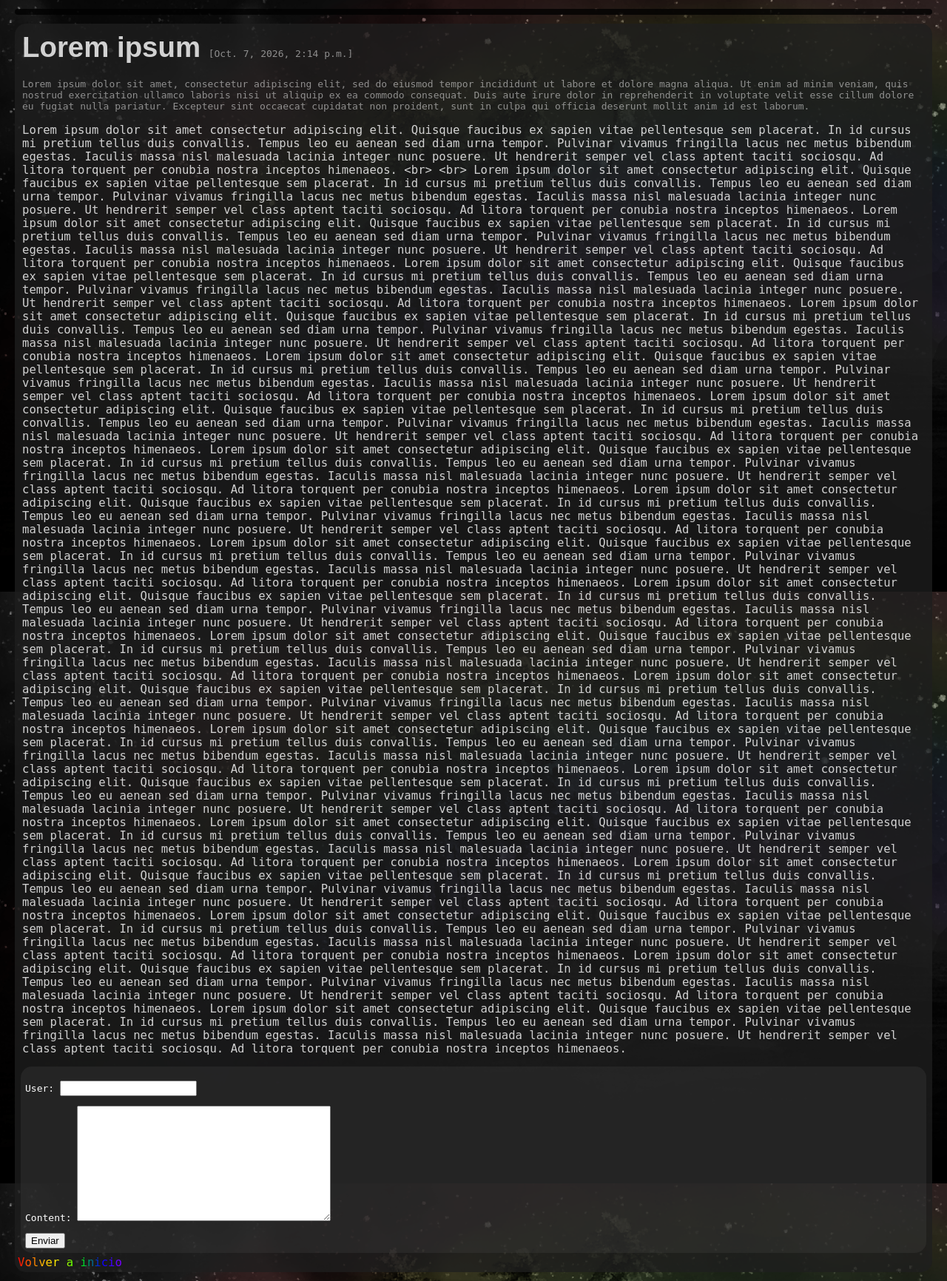
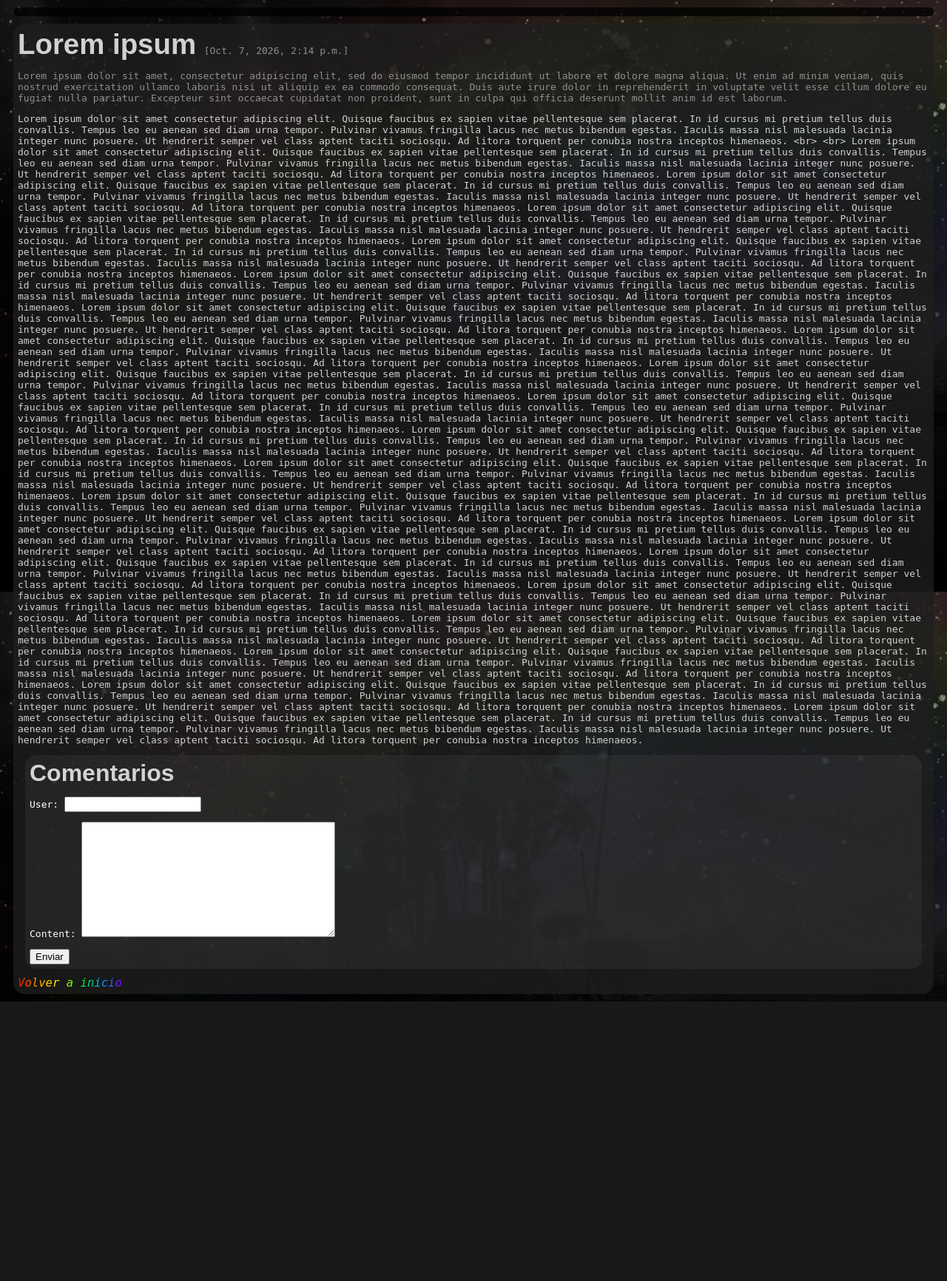
Before and after one commit to DanteRodriguezHola/Botolog, a Django app: a page that uses Website/_Blog/templates/_Blog/base.html in a window 1280 px wide. Shown: the whole page at 74% size. After the commit the page ends 1354 px from the top, so only its background shows below. Run offline with Django 5.2, Linux system fonts and the light colour scheme; data comes from the database, SQL or seed files in the repository; both versions use the stored data as it was after the commit.

Commit message:
Mejorando las clases del css

```diff
--- a/Website/_Blog/static/style.css
+++ b/Website/_Blog/static/style.css
@@ -1,5 +1,5 @@
 html {
-    background-image: url('background.png');
+    background-image: url('images/background.png');
     background-position: center;
     background-attachment: fixed;
     background-size: cover;
@@ -8,63 +8,25 @@
     color: #ffffff;
 }
 
-.container-navegation {
-    padding: 4px;
+.basket {
+    padding: 6px;
 
-    margin: 12px;
+    margin: 10px;
 
     border: 6px;
     border-radius: 15px;
+}
 
+.basket.navegation {
     background-color: #000000c4;
 }
 
-.container-posts {
-    padding: 4px;
-
-    margin: 12px;
-
-    border: 6px;
-    border-radius: 15px;
-
+.basket.posts {
     background-color: #1f1f1fc4;
 }
 
-.container-comments {
-    padding: 6px;
-
-    margin: 4px;
-
-    border: 6px;
-    border-radius: 15px;
-
+.basket.comments {
     background-color: #4c4c4c3c;
-}
-
-header, summary, main {
-    margin: 6px;
-}
-
-.highlight {
-    opacity: 0.8;
-}
-
-.highlight.heading {
-    font-family: sans-serif;
-
-    display: inline;
-}
-
-h1.highlight.heading {
-    font-size: 2.4em;
-}
-
-h2.highlight.heading {
-    font-size: 2em;
-}
-
-.highlight.content {
-    font-size: 1.2em;
 }
 
 .highlight.comment {
@@ -73,26 +35,45 @@
     font-size: 1.2em;
 }
 
-.overshadow {
+.highlight-text {
+    opacity: 0.8;
+}
+
+.overshadow-text {
     opacity: 0.5;
 }
 
-.overshadow.date {
-    display: inline-block;
+.heading {
+    display: inline;
 
-    font-size: 1em;
+    font-family: sans-serif;
 }
 
-.overshadow.drophead {
+h1.heading {
+    font-size: 2.4em;
+}
+
+h2.heading {
+    font-size: 2em;
+}
+
+.date {
+    font-size: 1em;
+
+    display: inline;
+}
+
+.drophead {
     font-size: 1em;
 }
 
 a {
-    background: linear-gradient(to right, #ff0000, #ffa500, #ffff00, #00ff00, #0000ff, #8000ff);
+    background: linear-gradient(to right, #ff0000, #ffa500, #ffff00, #00ff00, #00a5ff, #8000ff);
     -webkit-background-clip: text;
     -webkit-text-fill-color: transparent;
 
     font-size: 1.2em;
+    font-style: oblique;
 }
 
 strong {
--- a/Website/_Blog/templates/_Blog/base.html
+++ b/Website/_Blog/templates/_Blog/base.html
@@ -22,7 +22,7 @@
 
     <body>
 
-        <nav class = 'container-navegation'>
+        <nav class = 'basket navegation'>
 
             {% block navegation %}
 
@@ -30,7 +30,7 @@
 
         </nav>
 
-        <div class = 'container-posts'>
+        <div class = 'basket posts'>
 
             {% block content %}
 
--- a/Website/_Blog/templates/_Blog/detail.html
+++ b/Website/_Blog/templates/_Blog/detail.html
@@ -10,13 +10,13 @@
 
     <header>
 
-        <h1 class = 'highlight heading'>
+        <h1 class = 'highlight-text heading'>
 
             {{ post.heading }}
 
         </h1>
 
-        <p class = 'overshadow date'>
+        <p class = 'overshadow-text date'>
 
             [{{ post.date }}]
 
@@ -26,7 +26,7 @@
 
     <summary>
 
-        <p class = 'overshadow drophead'>
+        <p class = 'overshadow-text drophead'>
 
             {{ post.drophead }}
 
@@ -36,7 +36,7 @@
 
     <main>
 
-        <p class = 'highlight content'>
+        <p class = 'highlight-text'>
 
             {{ post.content }}
 
@@ -44,7 +44,13 @@
 
     </main>
 
-    <aside class = 'container-comments'>
+    <aside class = 'basket comments'>
+
+        <h2 class = 'highlight-text heading'>
+
+            Comentarios
+
+        </h2>
 
         <form method = 'post'
         Waction = '.'>
--- a/Website/_Blog/templates/_Blog/index.html
+++ b/Website/_Blog/templates/_Blog/index.html
@@ -50,13 +50,13 @@
 
             <header>
 
-                <h2 class = 'highlight heading'>
+                <h2 class = 'highlight-text heading'>
 
                     {{ post.shortened_heading }}
 
                 </h2>
 
-                <p class = 'overshadow date'>
+                <p class = 'overshadow-text date'>
 
                     [{{ post.date }}]
 
```
Also changed, not shown: Website/_Blog/static/images/background.png (renamed from Website/_Blog/static/background.png), Website/db.sqlite3.
